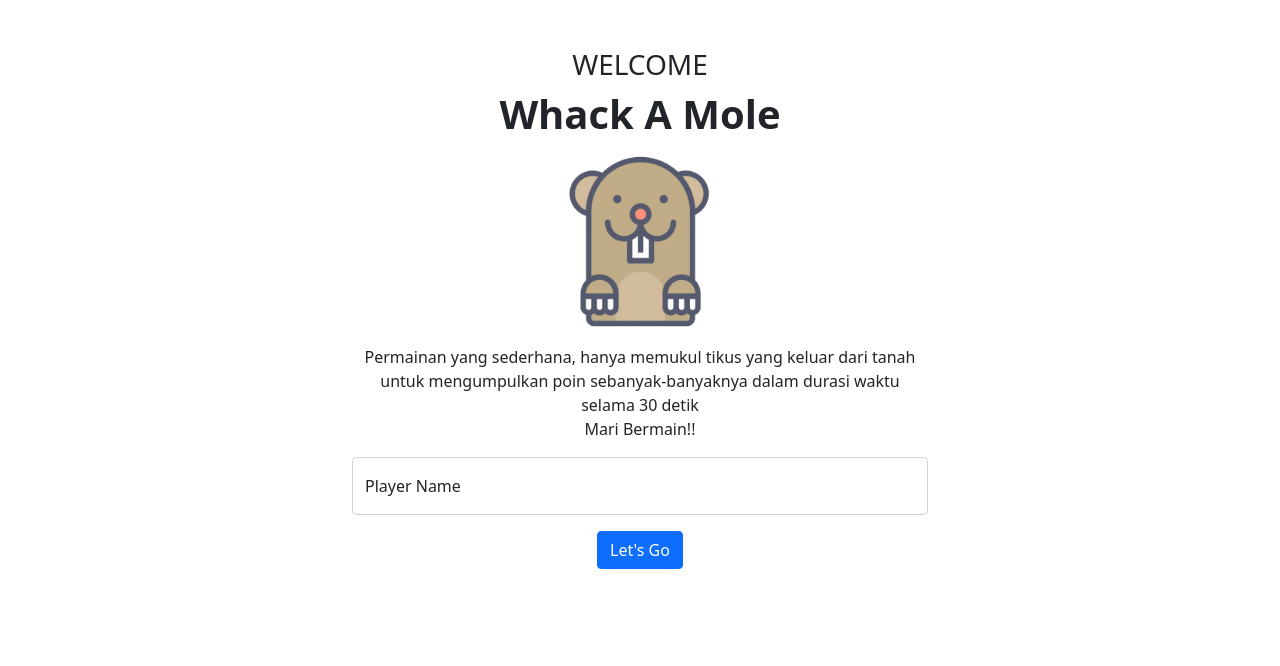
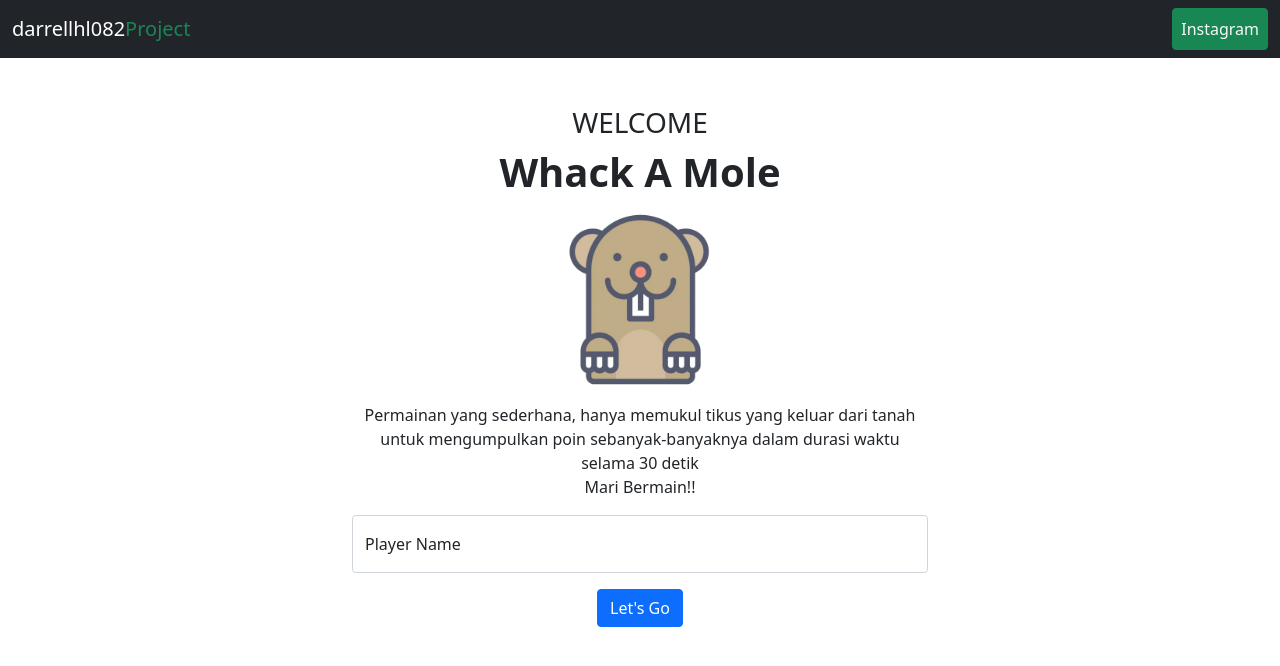
Before and after one commit to darrellhl082/WhackaMole, a plain HTML site: page index.html in a window 1280 px wide. Drawn offline with nearby package versions, Linux system fonts and the light colour scheme.

Commit message:
add navbar in start page

```diff
--- a/index.html
+++ b/index.html
@@ -16,6 +16,21 @@
 <body>
 
     <div class="startPage bg-white">
+         <nav class="navbar position-relative first-nav navbar-expand-lg navbar-dark bg-dark">
+        <div class="container-fluid">
+            <a class="navbar-brand" href="#">darrellhl082<span class="text-success">Project</span> </a>
+
+            <div class="" id="">
+                <ul class="navbar-nav">
+                    <li class="nav-item">
+                        <a class="nav-link p-2 text-light btn btn-success "
+                            href="https://www.instagram.com/darrellhl082">Instagram</a>
+                    </li>
+
+                </ul>
+            </div>
+        </div>
+    </nav>
         <div class="container text-center mt-5">
             <h3>WELCOME</h3>
             <h1><strong>Whack A Mole</strong></h1>
```
